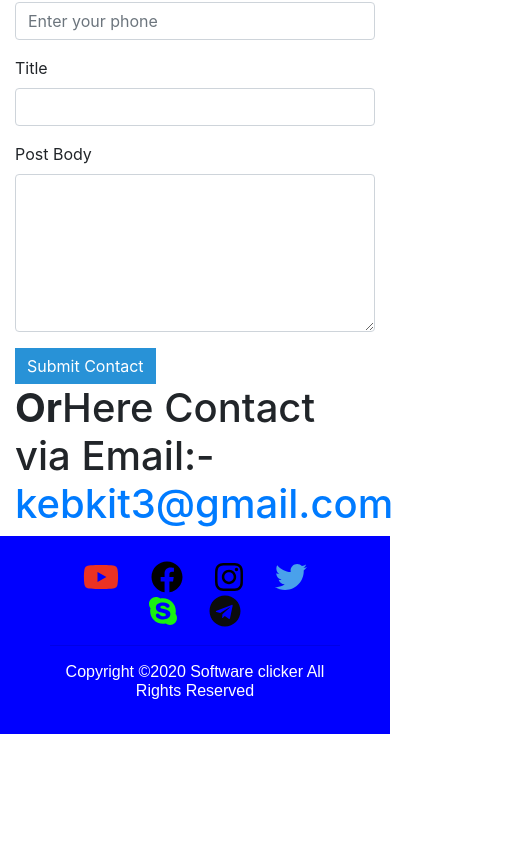
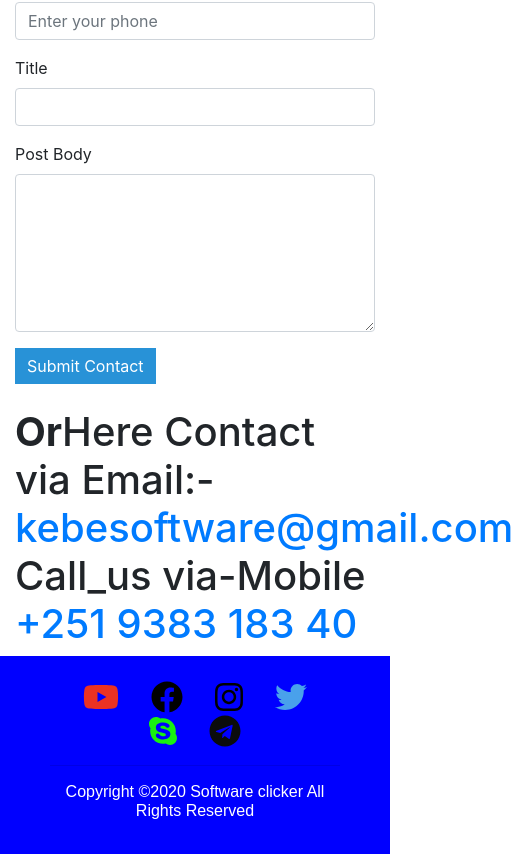
Before and after one commit to kebee-k/my-website-ReactApp, a React (Create React App) app: page /contact in a window 390 px wide. Shown: the part 746-1600 px from the top of the page, 513 px wide, since content can reach past the window. Before the commit the page ends 1480 px from the top, so only its background shows below. Built offline with nearby package versions, Linux system fonts and the light colour scheme; what react-geocode would draw is missing.

Commit message:
add phone num

```diff
--- a/src/component/Contact.jsx
+++ b/src/component/Contact.jsx
@@ -51,9 +51,12 @@ const Contact  = () => {
                 </Form>
               </Col>
             </Row>
+            <br></br>
             <h1>
               <strong>Or</strong>
-              Here Contact via Email:-<br></br> <a href='https://mail.google.com/mail/u/1/'>kebkit3@gmail.com</a>
+              Here Contact via Email:-<br></br> <a href='https://mail.google.com/mail/u/1/'>kebesoftware@gmail.com</a>
+              <br></br>
+              Call_us via-Mobile <a href='tel+:251938318340'>+251 9383 183 40</a>
             </h1>
           </Container>
         )
--- a/src/component/Follow.jsx
+++ b/src/component/Follow.jsx
@@ -28,25 +28,25 @@ export default class follow extends Component {
           <FontAwesomeIcon icon={faFacebook} size="2x" />
         </a>
         <a
-          href="https://www.instagram.com/learnbuildteach"
+          href="https://www.instagram.com/#"
           className="instagram social"
         >
           <FontAwesomeIcon icon={faInstagram} size="2x" />
         </a>
         <a
-          href="https://www.twitter.com/jamesqquick"
+          href="https://www.twitter.com/#"
           className="twitter social"
         >
           <FontAwesomeIcon icon={faTwitter} size="2x" />
         </a>
         <a
-          href="https://www.youtube.com/c/jamesqquick"
+          href="#"
           className="skype social"
         >
           <FontAwesomeIcon icon={faSkype} size="2x" />
         </a>
         <a
-          href="https://www.telegrma.com/c/jamesqquick"
+          href="https://www.telegrma.com/c/Kebe1k"
           className="telegram social"
         >
           <FontAwesomeIcon icon={faTelegram} size="2x" />
```
